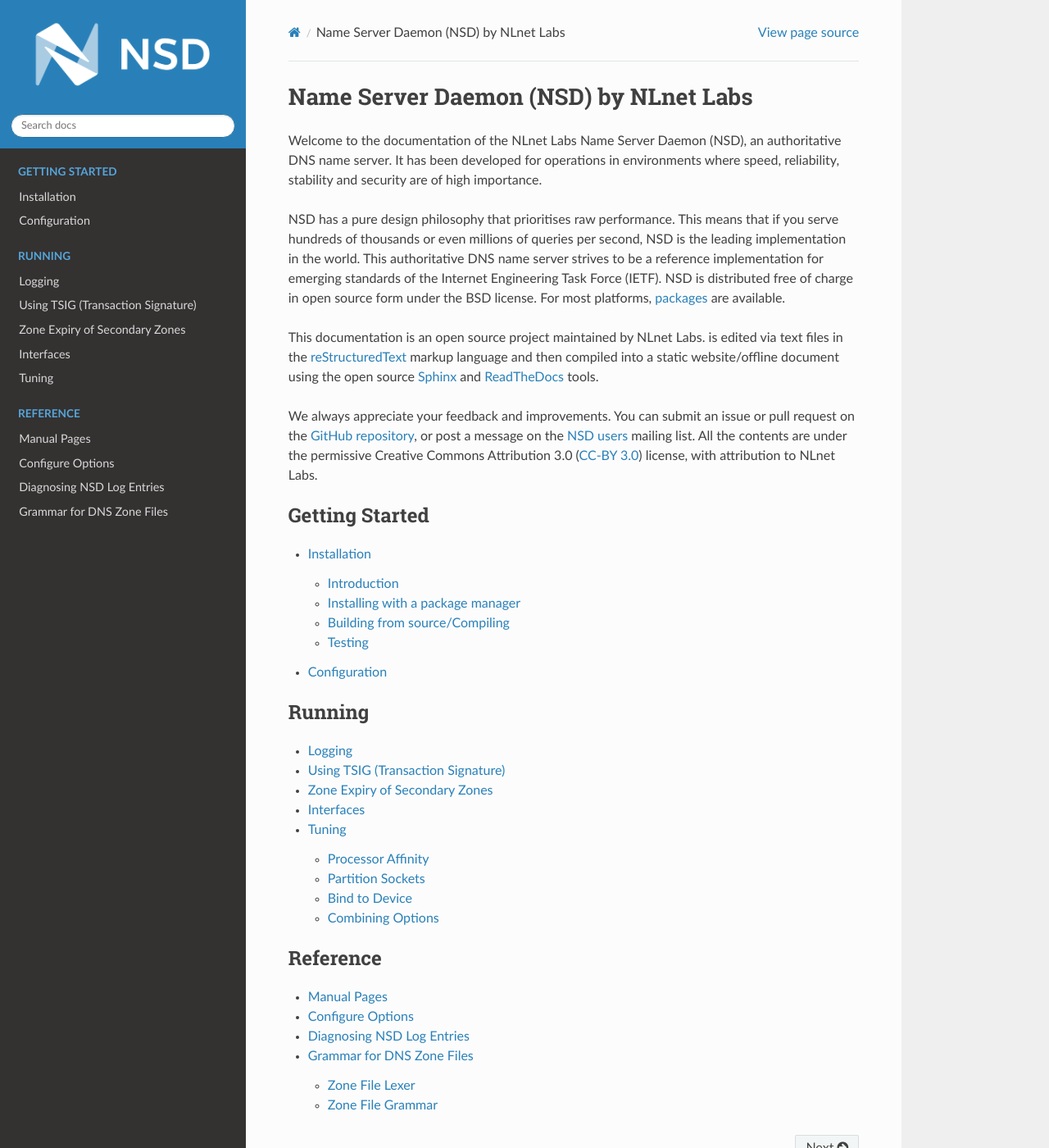
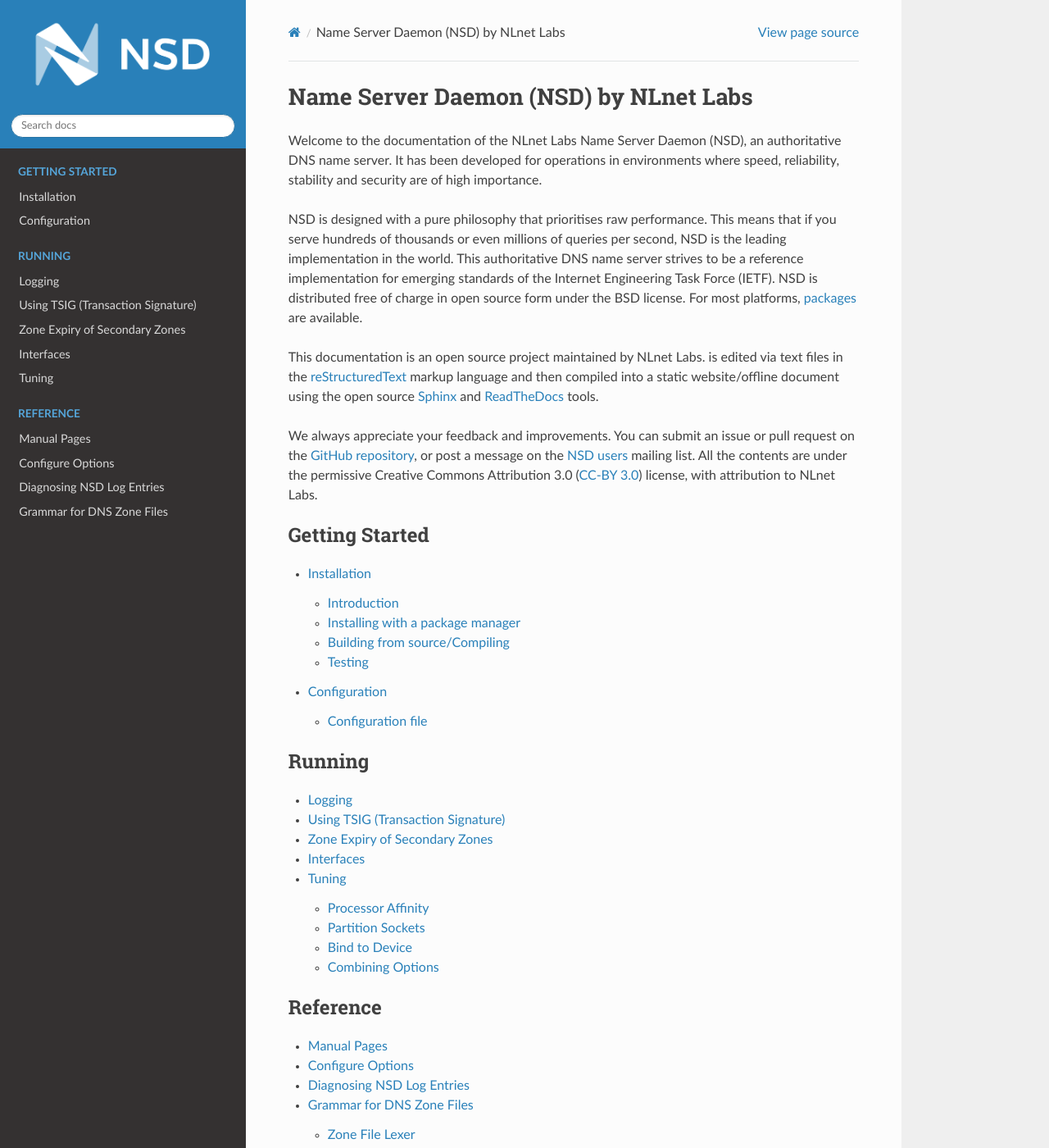
Before and after one commit to NLnetLabs/nsd-manual, a Sphinx documentation site: the page built from source/index.rst, in a window 1280 px wide and 1400 px high. Shown: the whole window at 82% size. Built offline with Sphinx 7.4.7 and the Read the Docs theme 2.0.0, drawn with Linux system fonts in a browser that asks for light colours.

```diff
--- a/source/index.rst
+++ b/source/index.rst
@@ -8,11 +8,7 @@ authoritative DNS name server. It has been developed for operations in
 environments where speed, reliability, stability and security are of high
 importance.
 
-NSD has a pure design philosophy that prioritises raw performance. This means
-that if you serve hundreds of thousands or even millions of queries per second,
-NSD is the leading implementation in the world. This authoritative DNS name
-server strives to be a reference implementation for emerging standards of the
-Internet Engineering Task Force (IETF). NSD is distributed free of charge in
+NSD is designed with a pure philosophy that prioritises raw performance. This means that if you serve hundreds of thousands or even millions of queries per second, NSD is the leading implementation in the world. This authoritative DNS name server strives to be a reference implementation for emerging standards of the Internet Engineering Task Force (IETF). NSD is distributed free of charge in
 open source form under the BSD license. For most platforms, `packages
 <https://repology.org/project/nsd/versions>`_ are available.
 
```
Also changed, not shown: source/configuration.rst (+20 -12 lines), source/zonefile.rst (+43 -0 lines).
